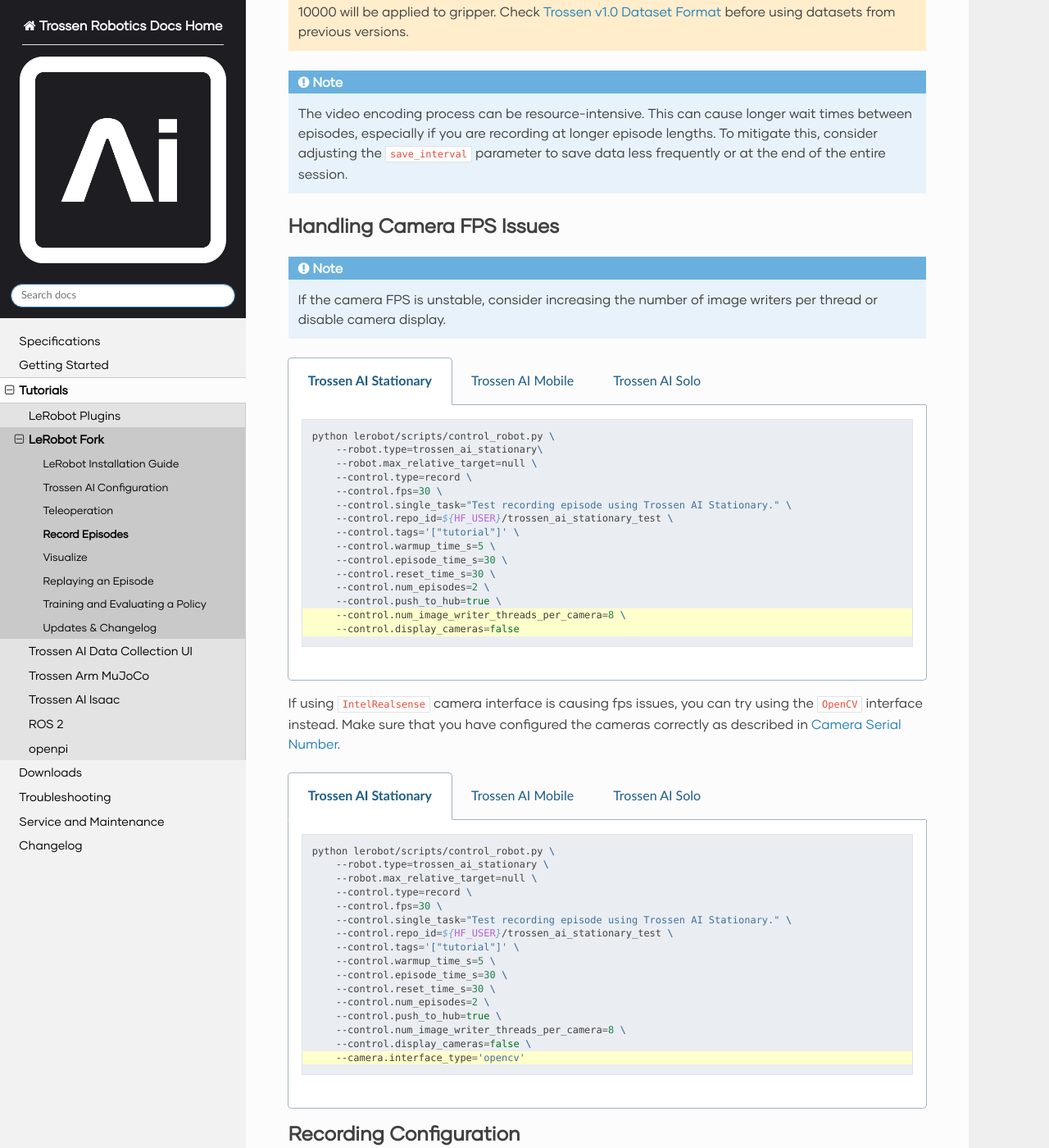
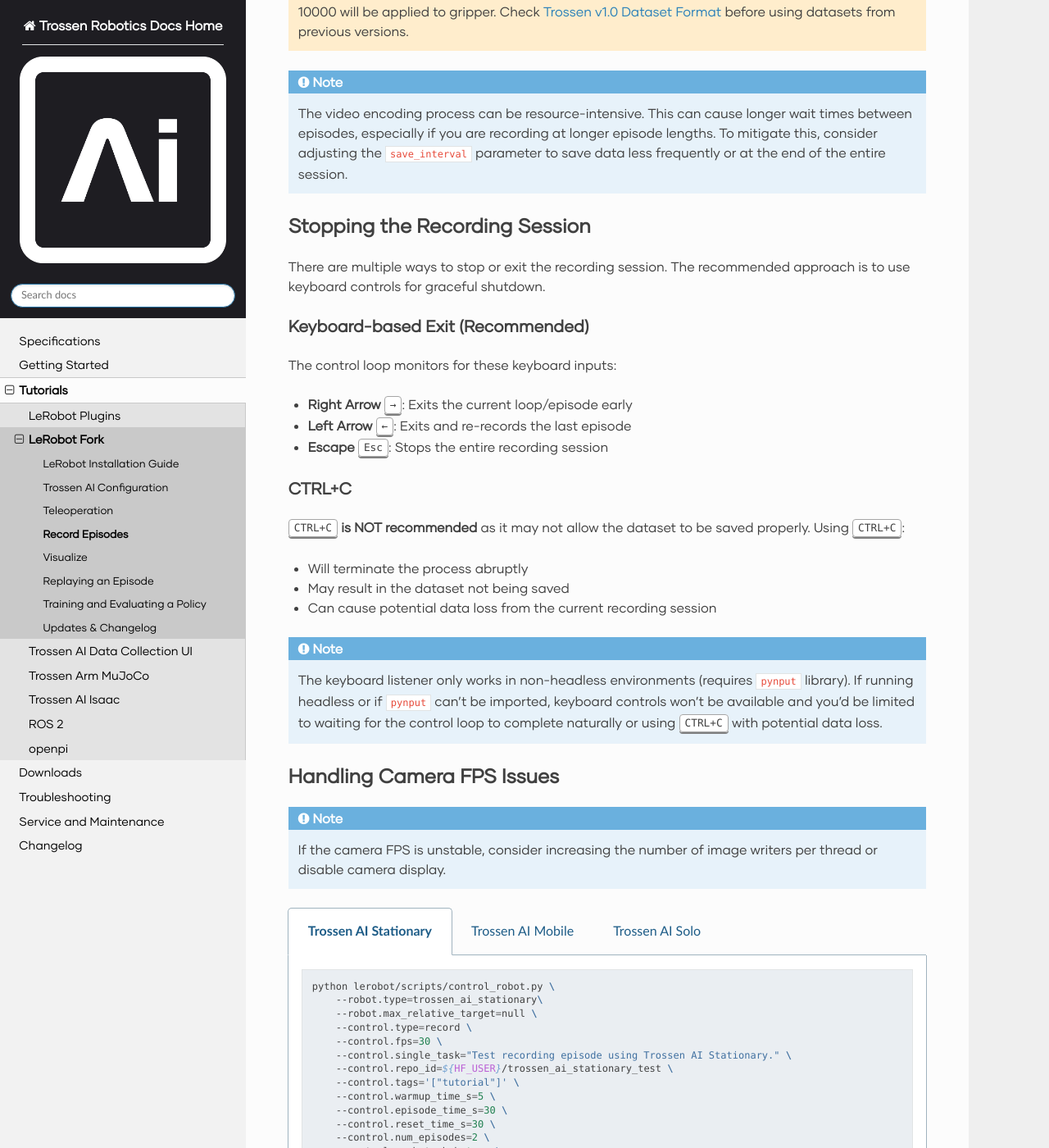
Before and after one commit to TrossenRobotics/trossen_arm, a Sphinx documentation site: the page built from docs/tutorials/lerobot/record_episode.rst, in a window 1280 px wide and 1400 px high, scrolled down 1482 px. Shown: the whole window at 82% size. Built offline with Sphinx 7.4.7 and the Read the Docs theme 3.1.0, drawn with Linux system fonts in a browser that asks for light colours; some web fonts are replaced; pages that are not in the unit, such as notebooks, are missing from menus.

Commit message:
Add documentation for stopping recording (#186)
add documentation on how to stop recording

```diff
--- a/docs/tutorials/lerobot/record_episode.rst
+++ b/docs/tutorials/lerobot/record_episode.rst
@@ -145,6 +145,36 @@ Record two episodes and upload your dataset to the Hugging Face Hub:
     The video encoding process can be resource-intensive.
     This can cause longer wait times between episodes, especially if you are recording at longer episode lengths.
     To mitigate this, consider adjusting the ``save_interval`` parameter to save data less frequently or at the end of the entire session.
+
+Stopping the Recording Session
+===============================
+
+There are multiple ways to stop or exit the recording session. The recommended approach is to use keyboard controls for graceful shutdown.
+
+Keyboard-based Exit (Recommended)
+----------------------------------
+
+The control loop monitors for these keyboard inputs:
+
+- **Right Arrow** :kbd:`→`: Exits the current loop/episode early
+- **Left Arrow** :kbd:`←`: Exits and re-records the last episode
+- **Escape** :kbd:`Esc`: Stops the entire recording session
+
+CTRL+C
+------
+
+:kbd:`CTRL+C` **is NOT recommended** as it may not allow the dataset to be saved properly.
+Using :kbd:`CTRL+C`:
+
+- Will terminate the process abruptly
+- May result in the dataset not being saved
+- Can cause potential data loss from the current recording session
+
+.. note::
+
+    The keyboard listener only works in non-headless environments (requires ``pynput`` library).
+    If running headless or if ``pynput`` can't be imported, keyboard controls won't be available and you'd be limited to waiting for the control loop to complete naturally or using :kbd:`CTRL+C` with potential data loss.
+
 
 Handling Camera FPS Issues
 ==========================
```
